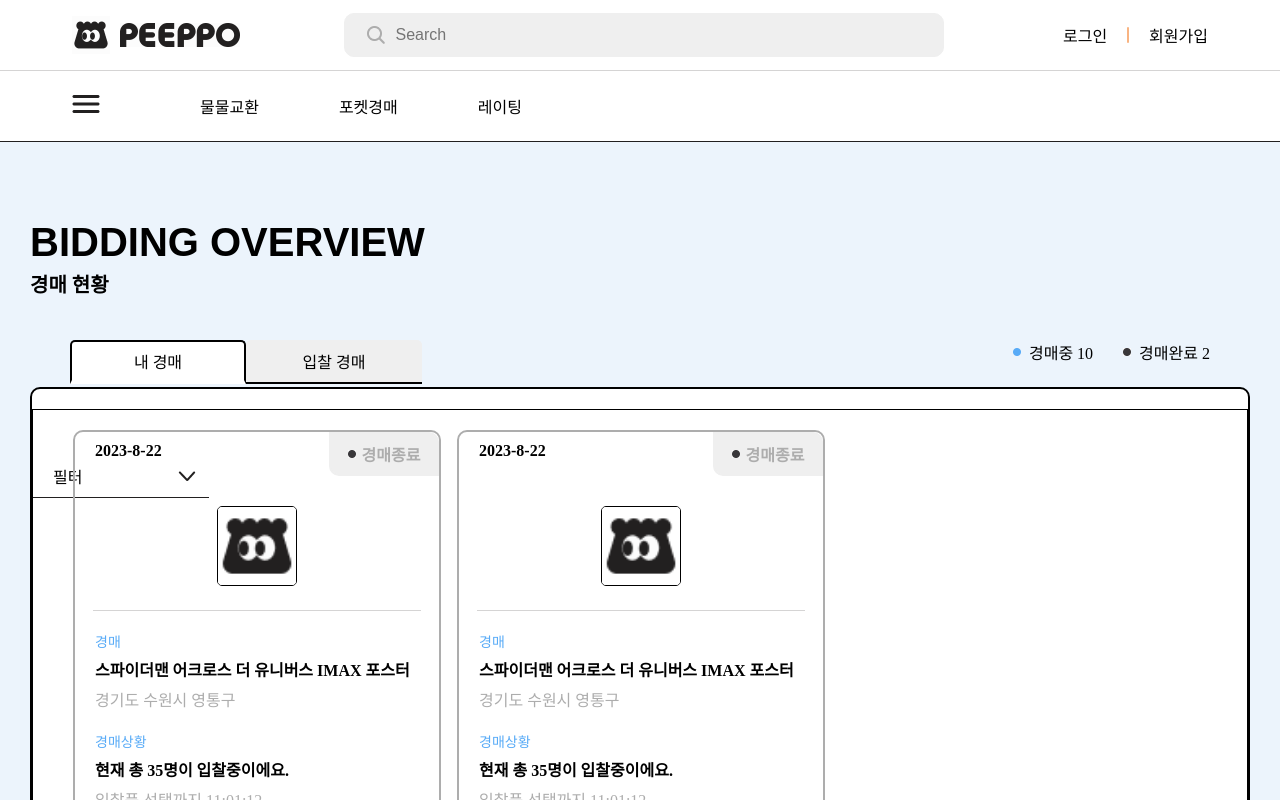
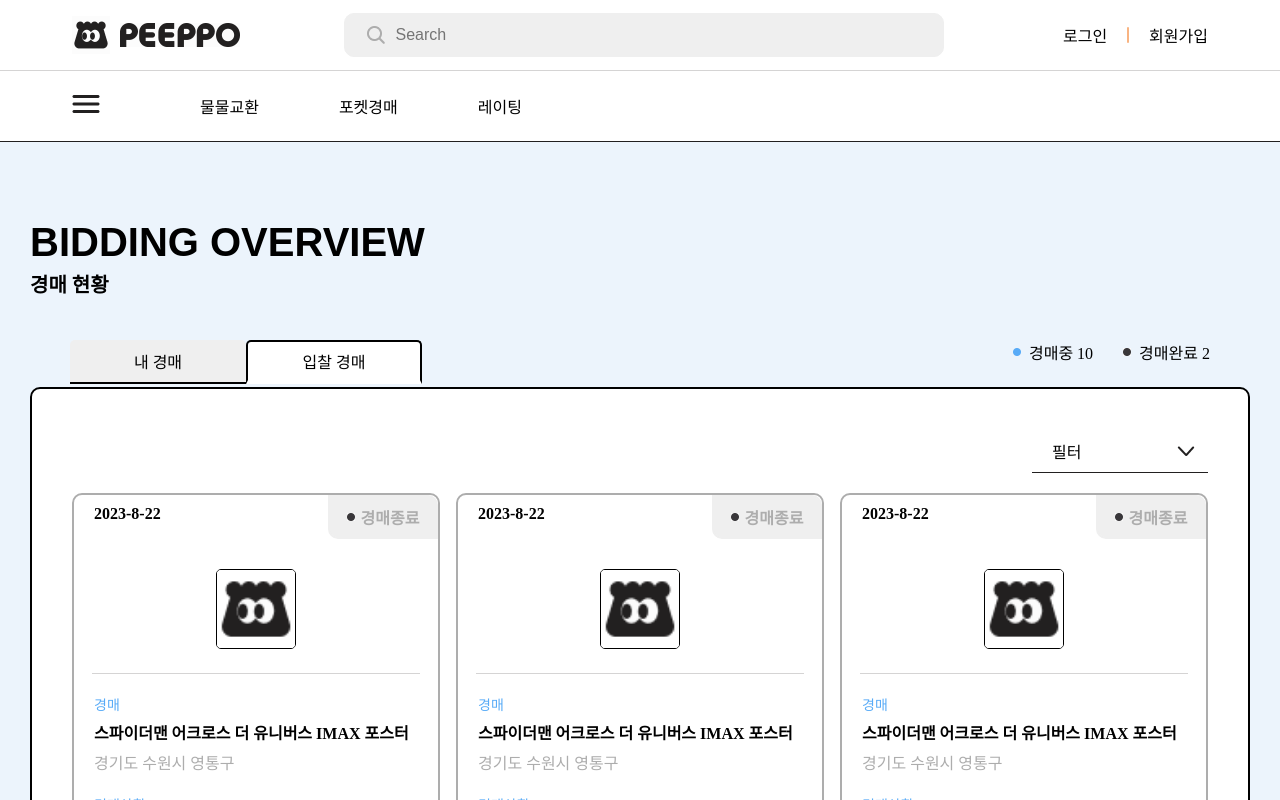
Before and after one commit to ffinal4/front-end, a React (Create React App) app: page /auctioncheck in a window 1280 px wide. Both pictures are taken after a click on the element "입찰 경매". Shown: the top 800 px of the page. Built offline with nearby package versions, Linux system fonts and the light colour scheme; no server answers; a web font is replaced by a local one.

Commit message:
PEEP-68 <Fix : 경매현황페이지 입찰경매 css 추가>

```diff
--- /dev/null
+++ b/src/components/MyAuctionCheckPage/MyAuctionList.tsx
@@ -0,0 +1,61 @@
+import React from "react";
+import {
+  CardContainer,
+  Filter,
+  FilterContainer,
+  FilterdropdownMenuContainer,
+  TradeRequestListContainer,
+} from "../TradeRequestPage/GetRequestList";
+import { ArrowImg } from "../../pages/TradeRequestPage";
+import FilterDropdownMenu from "./FilterDropdownMenu";
+import arrow from "../../assets/icon/arrow.png";
+import AuctionRequestCard from "./AuctionRequestCard";
+
+interface MyAuctionListProps {
+  filterOpen: boolean;
+  setFilterOpen: React.Dispatch<React.SetStateAction<boolean>>;
+  dropdownMenu: string;
+  setDropdownMenu: React.Dispatch<React.SetStateAction<string>>;
+}
+
+const MyAuctionList: React.FC<MyAuctionListProps> = ({
+  filterOpen,
+  dropdownMenu,
+  setFilterOpen,
+  setDropdownMenu,
+}) => {
+  return (
+    <div>
+      <TradeRequestListContainer>
+        <FilterContainer>
+          <Filter
+            onClick={() => {
+              setFilterOpen(!filterOpen);
+            }}
+          >
+            {dropdownMenu}
+            <ArrowImg src={arrow} />
+          </Filter>
+          {filterOpen && (
+            <FilterdropdownMenuContainer>
+              <FilterDropdownMenu
+                filterOpen={filterOpen}
+                setFilterOpen={setFilterOpen}
+                setDropdownMenu={setDropdownMenu}
+              />
+            </FilterdropdownMenuContainer>
+          )}
+        </FilterContainer>
+
+        <CardContainer>
+          <AuctionRequestCard />
+          <AuctionRequestCard />
+          <AuctionRequestCard />
+          <AuctionRequestCard />
+        </CardContainer>
+      </TradeRequestListContainer>
+    </div>
+  );
+};
+
+export default MyAuctionList;
--- a/src/components/TradeRequestPage/TradeRequestCard.tsx
+++ b/src/components/TradeRequestPage/TradeRequestCard.tsx
@@ -117,6 +117,7 @@ const TradeRequestCard = () => {
           <GoodsImg src={goods} />
           <ExchangeImg src={goodsexchange} />
           <GoodsImg src={goods} />
+          <OtherGoodsImg src={goods} />
         </GoodsContainer>
       );
     }
@@ -204,6 +205,13 @@ export const GoodsImg = styled.img`
   border: 1px solid black;
 `;
 
+const OtherGoodsImg = styled.img`
+  width: 48px;
+  height: 48px;
+  border-radius: 5px;
+  border: 1px solid black;
+`;
+
 export const ContentsContainer = styled.div`
   padding: 0px 20px 0px 20px;
 `;
--- a/src/pages/MyAuctionCheckPage.tsx
+++ b/src/pages/MyAuctionCheckPage.tsx
@@ -1,36 +1,46 @@
 import React, { useState } from "react";
 import { styled } from "styled-components";
 import {
-  AllStateContainer,
-  ArrowImg,
   Container,
   DotImg,
   GetRequest,
+  GetRequests,
   PageLayout,
   RequestIngNumber,
   RequestStateContainer,
   RequestStateNumber,
   SendRequest,
+  SendRequests,
   SubTitle,
   TabContainer,
   Title,
   TradeRequestPageContainer,
 } from "./TradeRequestPage";
-import arrow from "../assets/icon/arrow.png";
 import bluedot from "../assets/icon/bluedot.png";
 import blackdot from "../assets/icon/blackdot.png";
-import FilterDropdownMenu from "../components/MyAuctionCheckPage/FilterDropdownMenu";
-import AuctionRequestCard from "../components/MyAuctionCheckPage/AuctionRequestCard";
-import {
-  CardContainer,
-  Filter,
-  FilterdropdownMenuContainer,
-  TradeRequestListContainer,
-} from "./../components/TradeRequestPage/GetRequestList";
+import MyAuctionList from "../components/MyAuctionCheckPage/MyAuctionList";
 
 const MyAuctionCheckPage = () => {
   const [filterOpen, setFilterOpen] = useState(false);
   const [dropdownMenu, setDropdownMenu] = useState("필터");
+
+  const [filterTap, setFilterTap] = useState({
+    myAuctionTap: true,
+    bidAuctionTap: false,
+  });
+
+  const { myAuctionTap, bidAuctionTap } = filterTap;
+
+  const myAuctionOnclick = () => {
+    setFilterTap({
+      myAuctionTap: false,
+      bidAuctionTap: true,
+    });
+  };
+
+  const bidAuctionOnclick = () => {
+    setFilterTap({ myAuctionTap: true, bidAuctionTap: false });
+  };
 
   return (
     <LayoutContainer>
@@ -40,9 +50,11 @@ const MyAuctionCheckPage = () => {
           <Container>
             <SubTitle>경매 현황</SubTitle>
           </Container>
+          {myAuctionTap === true && bidAuctionTap === false && (
+            <div>
               <TabContainer>
                 <GetRequest>내 경매</GetRequest>
-            <SendRequest>입찰 경매</SendRequest>
+                <SendRequest onClick={myAuctionOnclick}>입찰 경매</SendRequest>
               </TabContainer>
               <RequestStateContainer>
                 <RequestStateNumber>
@@ -54,33 +66,38 @@ const MyAuctionCheckPage = () => {
                   경매완료 2
                 </RequestIngNumber>
               </RequestStateContainer>
-          <TradeRequestListContainer>
-            <AllStateContainer>
-              <FilterdropdownMenuContainer>
-                <Filter
-                  onClick={() => {
-                    setFilterOpen(!filterOpen);
-                  }}
-                >
-                  {dropdownMenu}
-                  <ArrowImg src={arrow} />
-                </Filter>
-                {filterOpen && (
-                  <FilterDropdownMenu
+              <MyAuctionList
                 filterOpen={filterOpen}
                 setFilterOpen={setFilterOpen}
+                dropdownMenu={dropdownMenu}
                 setDropdownMenu={setDropdownMenu}
               />
+            </div>
           )}
-              </FilterdropdownMenuContainer>
-              <CardContainer>
-                <AuctionRequestCard />
-                <AuctionRequestCard />
-                <AuctionRequestCard />
-                <AuctionRequestCard />
-              </CardContainer>
-            </AllStateContainer>
-          </TradeRequestListContainer>
+          {myAuctionTap === false && bidAuctionTap === true && (
+            <div>
+              <TabContainer>
+                <GetRequests onClick={bidAuctionOnclick}>내 경매</GetRequests>
+                <SendRequests>입찰 경매</SendRequests>
+              </TabContainer>
+              <RequestStateContainer>
+                <RequestStateNumber>
+                  <DotImg src={bluedot} />
+                  경매중 10
+                </RequestStateNumber>
+                <RequestIngNumber>
+                  <DotImg src={blackdot} />
+                  경매완료 2
+                </RequestIngNumber>
+              </RequestStateContainer>
+              <MyAuctionList
+                filterOpen={filterOpen}
+                setFilterOpen={setFilterOpen}
+                dropdownMenu={dropdownMenu}
+                setDropdownMenu={setDropdownMenu}
+              />
+            </div>
+          )}
         </TradeRequestPageContainer>
       </PageLayout>
     </LayoutContainer>
--- a/src/pages/TradeRequestPage.tsx
+++ b/src/pages/TradeRequestPage.tsx
@@ -1,6 +1,5 @@
 import React, { useState } from "react";
 import { styled } from "styled-components";
-
 import orangedot from "../assets/icon/orangedot.png";
 import emptydot from "../assets/icon/emptydot.png";
 import GetRequestList from "../components/TradeRequestPage/GetRequestList";
@@ -160,7 +159,7 @@ export const SendRequest = styled.div`
   cursor: pointer;
 `;
 
-const GetRequests = styled.div`
+export const GetRequests = styled.div`
   width: 176px;
   height: 44px;
   display: flex;
@@ -173,7 +172,7 @@ const GetRequests = styled.div`
   cursor: pointer;
 `;
 
-const SendRequests = styled.div`
+export const SendRequests = styled.div`
   cursor: pointer;
   border: 2px solid black;
   width: 176px;
```
Also changed, not shown: src/components/MyAuctionCheckPage/BidAuctionList.tsx (added, +56 -0 lines). Lines whose indentation alone changed are shown as unchanged.
